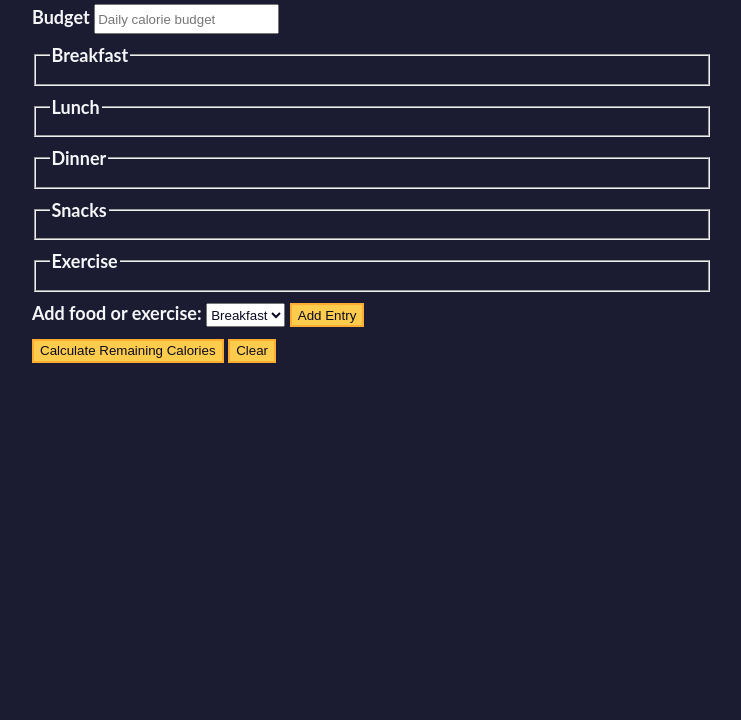
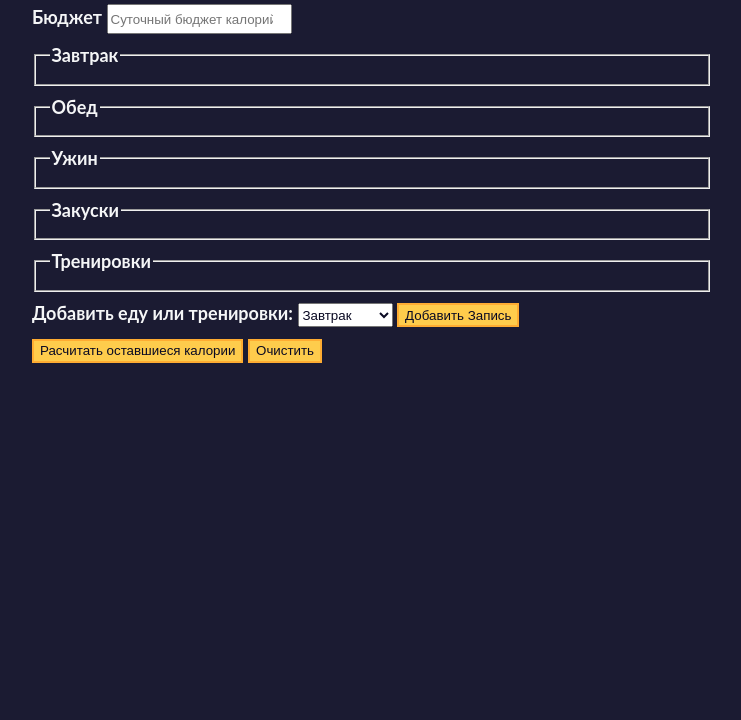
Before and after one commit to spo-oner/Calories-Counter, a plain HTML site: page index.html in a window 1280 px wide. Shown: the part 80-800 px from the top of the page, without its empty margins (268-1009 px from the left). Drawn offline with Linux system fonts and the light colour scheme.

Commit message:
Update index.html
Rus

```diff
--- a/index.html
+++ b/index.html
@@ -1,62 +1,62 @@
 <!DOCTYPE html>
-<html lang="en">
+<html lang="ru">
   <head>
     <meta charset="utf-8" />
     <meta name="viewport" content="width=device-width, initial-scale=1.0" />
     <link rel="stylesheet" href="styles.css" />
-    <title>Calorie Counter</title>
+    <title>Счетчик Калорий</title>
   </head>
   <body>
     <main>
-      <h1>Calorie Counter</h1>
+      <h1>Счетчик Калорий</h1>
       <div class="container">
         <form id="calorie-counter">
-          <label for="budget">Budget</label>
+          <label for="budget">Бюджет</label>
           <input
             type="number"
             min="0"
             id="budget"
-            placeholder="Daily calorie budget"
+            placeholder="Суточный бюджет калорий"
             required
           />
           <fieldset id="breakfast">
-            <legend>Breakfast</legend>
+            <legend>Завтрак</legend>
             <div class="input-container"></div>
           </fieldset>
           <fieldset id="lunch">
-            <legend>Lunch</legend>
+            <legend>Обед</legend>
             <div class="input-container"></div>
           </fieldset>
           <fieldset id="dinner">
-            <legend>Dinner</legend>
+            <legend>Ужин</legend>
             <div class="input-container"></div>
           </fieldset>
           <fieldset id="snacks">
-            <legend>Snacks</legend>
+            <legend>Закуски</legend>
             <div class="input-container"></div>
           </fieldset>
           <fieldset id="exercise">
-            <legend>Exercise</legend>
+            <legend>Тренировки</legend>
             <div class="input-container"></div>
           </fieldset>
           <div class="controls">
             <span>
-              <label for="entry-dropdown">Add food or exercise:</label>
+              <label for="entry-dropdown">Добавить еду или тренировки:</label>
               <select id="entry-dropdown" name="options">
-                <option value="breakfast" selected>Breakfast</option>
-                <option value="lunch">Lunch</option>
-                <option value="dinner">Dinner</option>
-                <option value="snacks">Snacks</option>
-                <option value="exercise">Exercise</option>
+                <option value="breakfast" selected>Завтрак</option>
+                <option value="lunch">Обед</option>
+                <option value="dinner">Ужин</option>
+                <option value="snacks">Закуски</option>
+                <option value="exercise">Тренировки</option>
               </select>
-              <button type="button" id="add-entry">Add Entry</button>
+              <button type="button" id="add-entry">Добавить Запись</button>
             </span>
           </div>
           <div>
             <button type="submit">
-              Calculate Remaining Calories
+              Расчитать оставшиеся калории
             </button>
-            <button type="button" id="clear">Clear</button>
+            <button type="button" id="clear">Очистить</button>
           </div>
         </form>
         <div id="output" class="output hide"></div>
```
